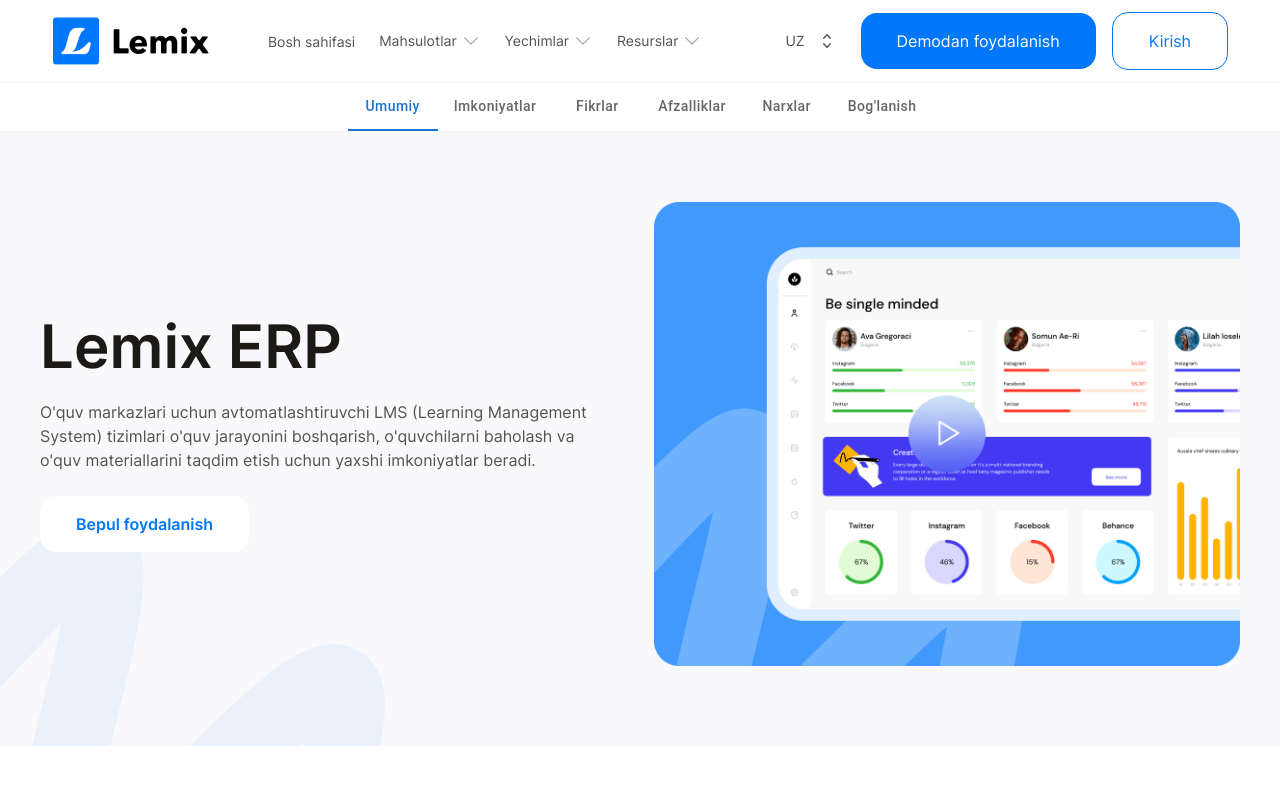
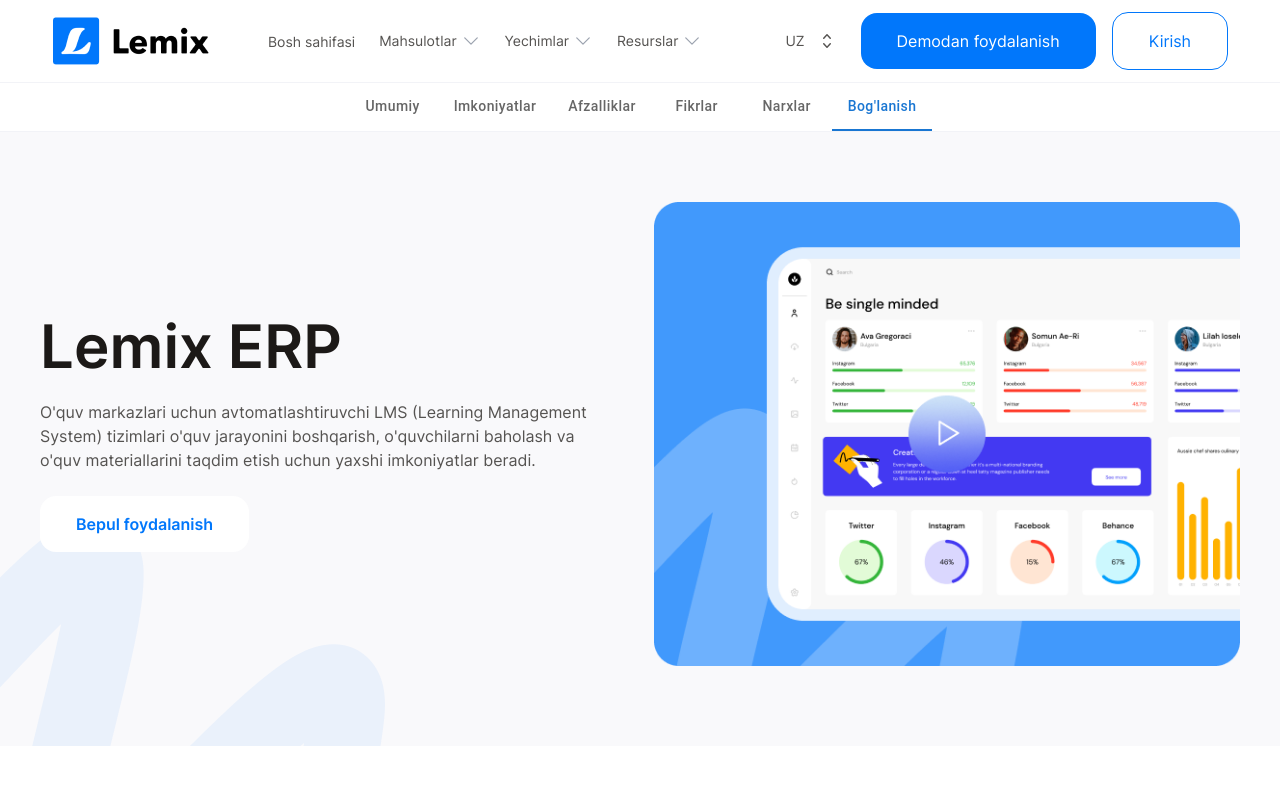
Before and after one commit to Soliha17/lemix, a React (Vite) app: page /erp in a window 1280 px wide. Shown: the top 800 px of the page. Built offline with nearby package versions, Linux system fonts and the light colour scheme.

Commit message:
Add: scroll active to navbar

```diff
--- a/src/ui/components/Layout/Header/Navbar.jsx
+++ b/src/ui/components/Layout/Header/Navbar.jsx
@@ -1,17 +1,14 @@
-import React, { useEffect } from 'react';
+import { useState, useEffect, useCallback, useMemo } from 'react';
 import Tabs from '@mui/material/Tabs';
 import Tab from '@mui/material/Tab';
 
 const Navbar = () => {
-  const [value, setValue] = React.useState(0);
-  const [isSticky, setIsSticky] = React.useState(false);
-
-  const handleChange = (event, newValue) => {
-    setValue(newValue);
-  };
+  const [value, setValue] = useState(0);
+  const [isSticky, setIsSticky] = useState(false);
 
   const handleTabClick = (sectionId) => {
     const section = document.getElementById(sectionId);
+    console.log(sectionId);
     if (section) {
       section.scrollIntoView({
         behavior: 'smooth',
@@ -19,20 +16,41 @@ const Navbar = () => {
     }
   };
 
-  const handleScroll = () => {
+  const sections = useMemo(
+    () => ['general', 'opportunities', 'advantages', 'feedbacks', 'prices', 'contact'],
+    [],
+  );
+
+  const handleScroll = useCallback(() => {
+    for (let i = 0; i < sections.length; i++) {
+      const section = document.getElementById(sections[i]);
+      if (section) {
+        const rect = section.getBoundingClientRect();
+        if (rect.top >= 0 && rect.bottom <= window.innerHeight) {
+          setValue(i);
+        }
+      }
+    }
+
     if (window.scrollY > 0) {
       setIsSticky(true);
     } else {
       setIsSticky(false);
     }
-  };
+  }, [sections]);
 
   useEffect(() => {
     window.addEventListener('scroll', handleScroll);
     return () => {
       window.removeEventListener('scroll', handleScroll);
     };
-  }, []);
+  }, [handleScroll]);
+
+  const handleChange = (event, newValue) => {
+    console.log(newValue);
+    setValue(newValue);
+    handleTabClick(sections[newValue]);
+  };
 
   return (
     <div
@@ -41,18 +59,19 @@ const Navbar = () => {
       } z-40 flex w-full justify-center border-b border-t border-neo-100 bg-white-main`}
     >
       <Tabs
+        key={value}
         value={value}
         onChange={handleChange}
         variant="scrollable"
         scrollButtons={false}
         aria-label="scrollable prevent tabs example"
       >
-        <Tab label="Umumiy" onClick={() => handleTabClick('general')} />
-        <Tab label="Imkoniyatlar" onClick={() => handleTabClick('opportunities')} />
-        <Tab label="Fikrlar" onClick={() => handleTabClick('feedbacks')} />
-        <Tab label="Afzalliklar" onClick={() => handleTabClick('advantages')} />
-        <Tab label="Narxlar" onClick={() => handleTabClick('prices')} />
-        <Tab label="Bog'lanish" onClick={() => handleTabClick('contact')} />
+        <Tab label="Umumiy" />
+        <Tab label="Imkoniyatlar" />
+        <Tab label="Afzalliklar" />
+        <Tab label="Fikrlar" />
+        <Tab label="Narxlar" />
+        <Tab label="Bog'lanish" />
       </Tabs>
     </div>
   );
```
